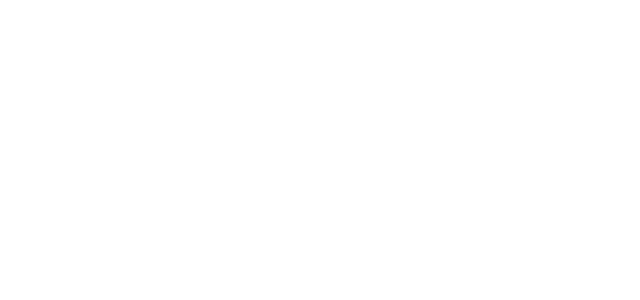
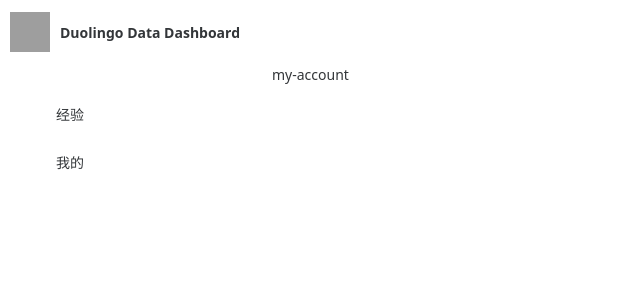
Before and after one commit to QuentinHsu/Duolingo-Data-Dashboard, a Vue app: page /my-account in a window 1280 px wide. Before the commit this address had no page. Shown: the top 300 px of the page, without its empty margins (0-640 px from the left). Built offline with nearby package versions, Linux system fonts and the light colour scheme; grey boxes are pictures that could not be loaded.

Commit message:
init(global): partial store/page

```diff
--- a/index.html
+++ b/index.html
@@ -4,7 +4,7 @@
     <meta charset="UTF-8" />
     <link rel="icon" type="image/svg+xml" href="/vite.svg" />
     <meta name="viewport" content="width=device-width, initial-scale=1.0" />
-		<title>Vite + Vue + TS</title>
+    <title>Duolingo Data Dashboard</title>
   </head>
   <body>
     <div id="app"></div>
--- a/src/router/index.ts
+++ b/src/router/index.ts
@@ -10,6 +10,11 @@
         name: 'xp-summaries',
         component: () => import('@/views/xp-summaries/index.vue'),
       },
+      {
+        path: '/my-account',
+        name: 'my-account',
+        component: () => import('@/views/my-account/index.vue'),
+      },
     ],
   },
 ]
--- a/src/store/index.ts
+++ b/src/store/index.ts
@@ -1,5 +1,6 @@
 import { createPinia } from 'pinia'
+import piniaPluginPersistedstate from 'pinia-plugin-persistedstate'
 
 const pinia = createPinia()
-
+pinia.use(piniaPluginPersistedstate)
 export default pinia
--- a/src/views/index/components/side-menu/index.vue
+++ b/src/views/index/components/side-menu/index.vue
@@ -21,7 +21,20 @@
         },
         { default: () => '经验' }
       ),
-    key: 'go-back-home',
+    key: 'xp-summaries',
+  },
+  {
+    label: () =>
+      h(
+        RouterLink,
+        {
+          to: {
+            name: 'my-account',
+          },
+        },
+        { default: () => '我的' }
+      ),
+    key: 'my-account',
   },
 ]
 </script>
--- /dev/null
+++ b/src/views/my-account/index.vue
@@ -0,0 +1,7 @@
+<script setup lang="ts"></script>
+
+<template>
+  <div class="my-account">my-account</div>
+</template>
+
+<style lang="scss" scoped></style>
```
Also changed, not shown: src/store/modules/useUserStore.ts (added, +19 -0 lines). Lines whose indentation alone changed are shown as unchanged.
